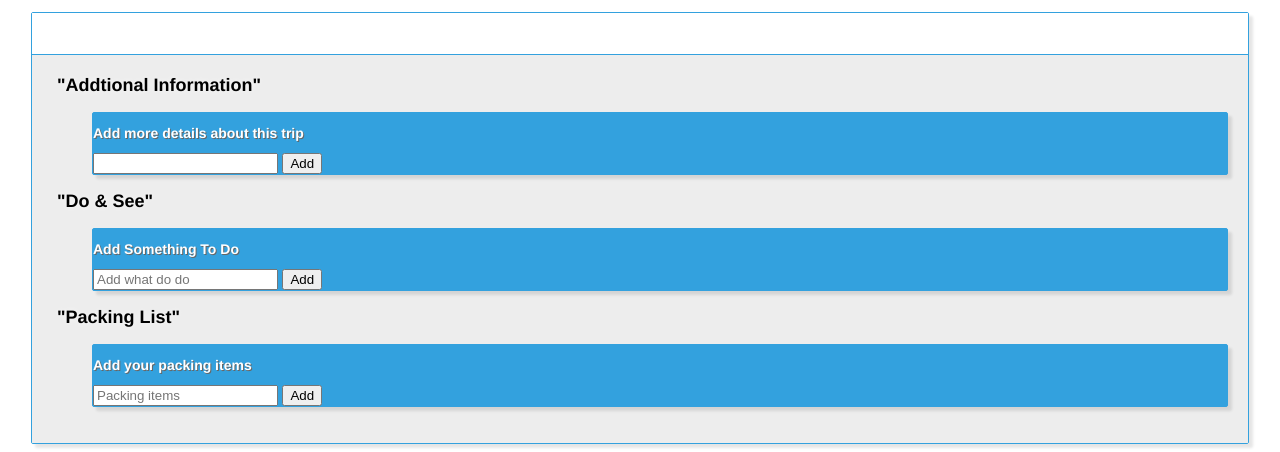
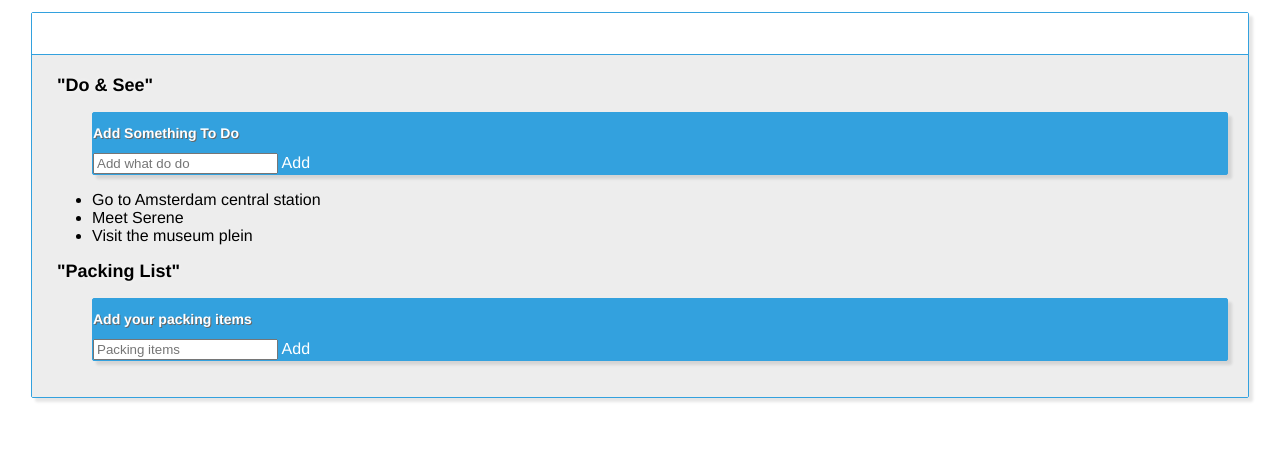
Before and after one commit to jamiekim828/travel-app, a website built with webpack: page src/client/views/index.html in a window 1280 px wide. Shown: the part 487-939 px from the top of the page. After the commit the page ends 893 px from the top, so only its background shows below. Built offline with nearby package versions, Linux system fonts and the light colour scheme.

Commit message:
working on to do list

```diff
--- a/src/client/js/app.js
+++ b/src/client/js/app.js
@@ -138,4 +138,8 @@ function addList(e) {
   console.log('e', e);
 }
 
+function generateNewTrip() {}
+
+function removeTrip() {}
+
 export { performAction };
--- a/src/client/views/index.html
+++ b/src/client/views/index.html
@@ -95,30 +95,6 @@
                 <div class="activities">
                   <h4>
                     <span class="act"></span>
-                    "Addtional Information"
-                  </h4>
-                  <ul>
-                    <li class="add_item" id="add_item">
-                      <div class="add_header">
-                        <p class="drop">Add more details about this trip</p>
-                        <span class="fa_plus drop"></span>
-                      </div>
-                      <div class="todo">
-                        <form class="todo_custom">
-                          <input type="text" name="name" placeholder="" />
-                          <button type="submit" class="fa-right" id="addbutton">
-                            Add
-                          </button>
-                        </form>
-                      </div>
-                    </li>
-                  </ul>
-                </div>
-              </div>
-              <div class="plans-c">
-                <div class="activities">
-                  <h4>
-                    <span class="act"></span>
                     "Do & See"
                   </h4>
                   <ul>
@@ -132,16 +108,28 @@
                           <input
                             type="text"
                             name="name"
+                            id="myInput"
                             placeholder="Add what do do"
                           />
-                          <button type="submit" class="fa-right" id="addbutton">
+                          <span
+                            onclick="newElement()"
+                            class="fa-right"
+                            id="addbutton"
+                            >Add</span
+                          >
+                          <!-- <button type="submit" class="fa-right" id="addbutton">
                             Add
-                          </button>
+                          </button> -->
                         </form>
                       </div>
                     </li>
                   </ul>
                 </div>
+                <ul id="myUL">
+                  <li class="checked">Go to Amsterdam central station</li>
+                  <li>Meet Serene</li>
+                  <li>Visit the museum plein</li>
+                </ul>
               </div>
               <div class="plans-c">
                 <div class="activities">
@@ -160,11 +148,18 @@
                           <input
                             type="text"
                             name="name"
+                            id="myInput"
                             placeholder="Packing items"
                           />
-                          <button type="submit" class="fa-right" id="addbutton">
+                          <span
+                            onclick="newElement()"
+                            class="fa-right"
+                            id="addbutton"
+                            >Add</span
+                          >
+                          <!-- <button type="submit" class="fa-right" id="addbutton">
                             Add
-                          </button>
+                          </button> -->
                         </form>
                       </div>
                     </li>
```
